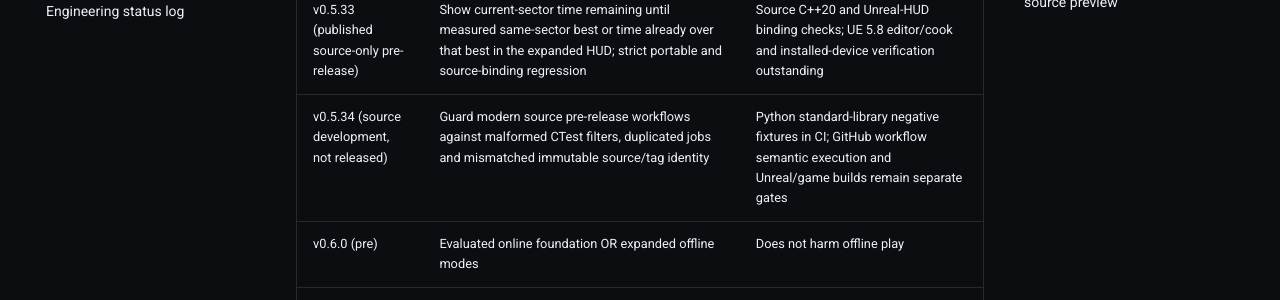
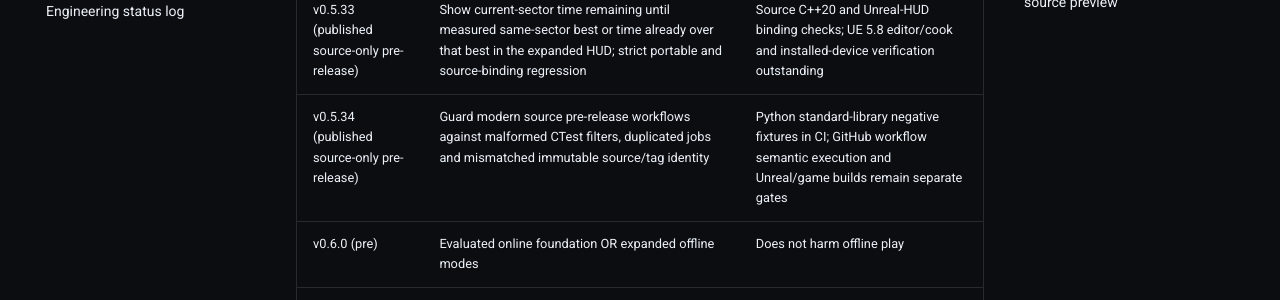
Before and after one commit to sanskarIN/latebrake, an MkDocs documentation site: the page built from docs/ROADMAP.md, in a window 1280 px wide and 900 px high, scrolled down 4154 px. Shown: the part 151-451 px from the top of the window. Built offline with MkDocs 1.6.1 and Material for MkDocs 9.7.7, drawn with Linux system fonts in a browser that asks for light colours; comment, search, counter and statistics services are not loaded.

Commit message:
docs(releases): reflect published v0.5.34 source-only milestone (docs/ROADMAP.md)

```diff
--- a/docs/ROADMAP.md
+++ b/docs/ROADMAP.md
@@ -47,7 +47,7 @@ Milestones are goals, not claims of delivered features. Preserve offline single-
 | v0.5.31 (published source-only pre-release) | Surface invalid-velocity checkpoint discontinuities in opt-in local summary logging; parse extended and archived QA logs without conflating types | C++20 category tests, Python parser/source contracts, and actual Unreal log/device evidence still required |
 | v0.5.32 (published source-only pre-release) | Show non-compact HUD current-lap potential from positive sector bests and difference to actual best lap; no reward or record change | Portable real RaceProgress tests; UE HUD rendering and installed Win64/Android qualification still required |
 | v0.5.33 (published source-only pre-release) | Show current-sector time remaining until measured same-sector best or time already over that best in the expanded HUD; strict portable and source-binding regression | Source C++20 and Unreal-HUD binding checks; UE 5.8 editor/cook and installed-device verification outstanding |
-| v0.5.34 (source development, not released) | Guard modern source pre-release workflows against malformed CTest filters, duplicated jobs and mismatched immutable source/tag identity | Python standard-library negative fixtures in CI; GitHub workflow semantic execution and Unreal/game builds remain separate gates |
+| v0.5.34 (published source-only pre-release) | Guard modern source pre-release workflows against malformed CTest filters, duplicated jobs and mismatched immutable source/tag identity | Python standard-library negative fixtures in CI; GitHub workflow semantic execution and Unreal/game builds remain separate gates |
 | v0.6.0 (pre) | Evaluated online foundation OR expanded offline modes | Does not harm offline play |
 | v0.6.1 (pre) | Multiplayer stabilization OR offline stabilization | Reliable behavior |
 | v0.7.0 (pre) | Art, audio, weather, presentation, replay study | Asset/license validation |
```
